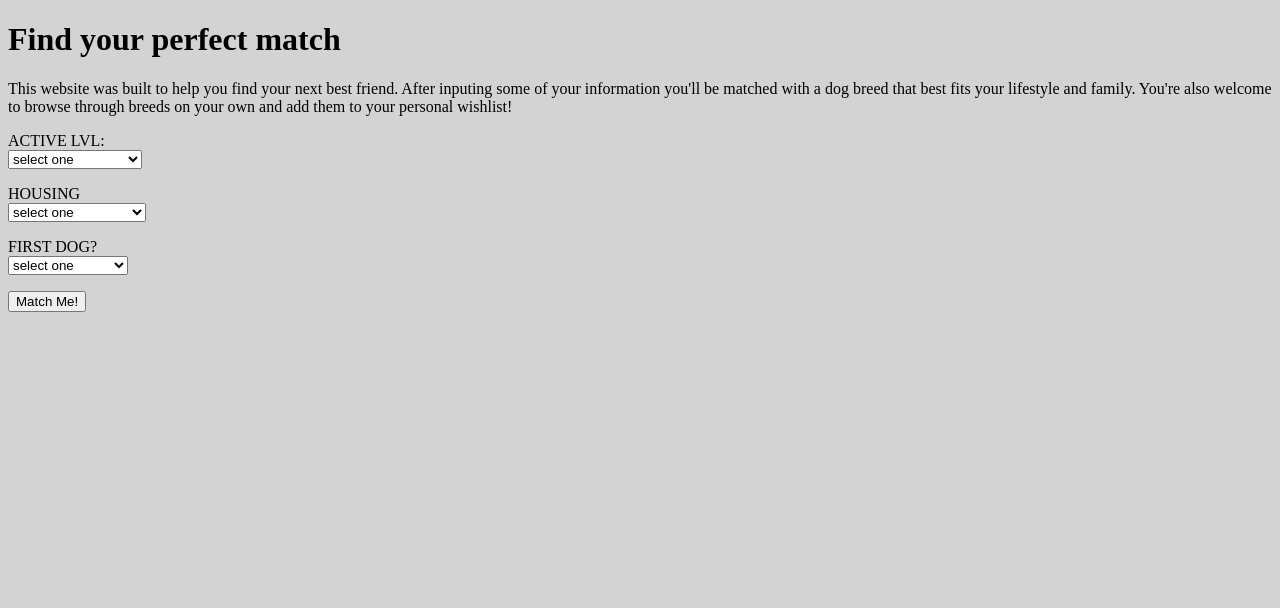
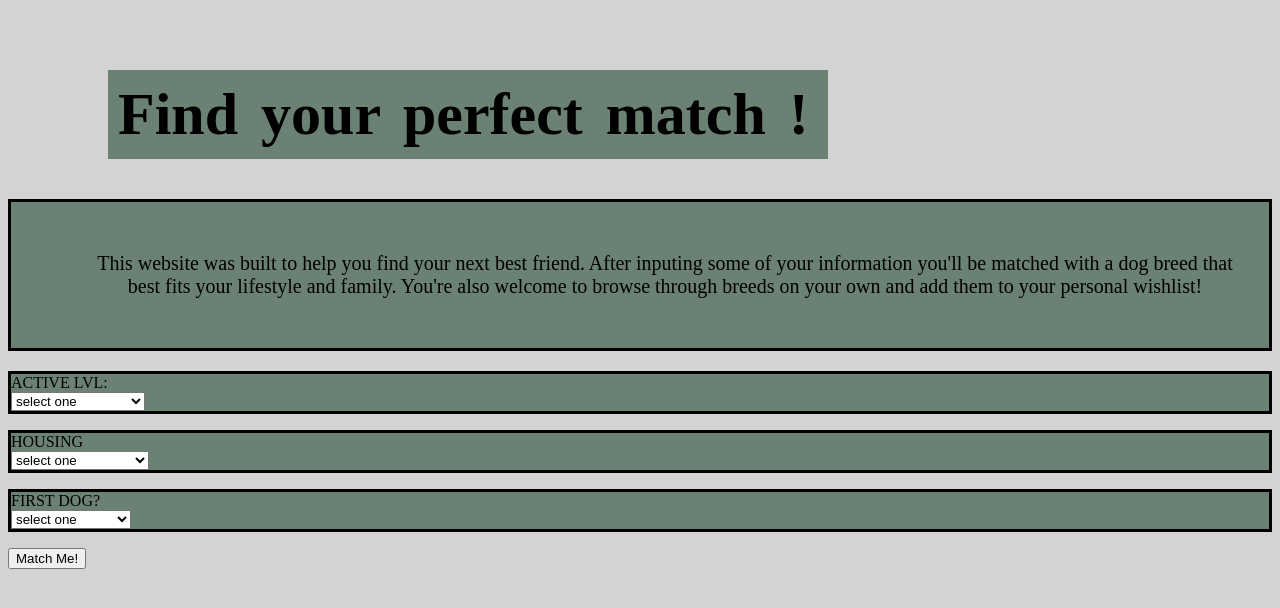
Before and after one commit to cmargueriteg/Beauty_Products_P1, a plain HTML site: page index.html in a window 1280 px wide. Drawn offline with Linux system fonts and the light colour scheme.

Commit message:
index.css

```diff
--- /dev/null
+++ b/index.css
@@ -0,0 +1,34 @@
+body {
+    background-color: lightgrey;
+
+}
+
+.introhead {
+  font-size: 60px;
+  top: 10px;
+  width: 700px;
+  margin-top: 70px;
+  margin-left: 100px;
+  background: rgb(106, 129, 116);
+  padding: 10px;
+  word-spacing: 8px;
+
+}
+
+.pagedesc {
+    border: 3px solid black;
+    background-color: rgb(106, 129, 116);
+    padding-top: 50px;
+    padding-right: 30px;
+    padding-bottom: 50px;
+    padding-left: 80px;
+    text-align: center;
+    font-size: 20px;
+
+}
+
+.dropdownbox{
+    border: 3px solid black;
+    background-color: rgb(106, 129, 116);
+
+}
--- a/index.html
+++ b/index.html
@@ -2,12 +2,14 @@
 <html>
 
 <head>
+  <link rel="stylesheet" href="index.css">
+
 <title>Dog Matcher ! </title>
 </head>
 
-<body style = "background-color: lightgrey;">
+<body>
 
-<h1 class="introhead">Find your perfect match </h1>
+<h1 class="introhead">Find your perfect match ! </h1>
 
 <p class="pagedesc">This website was built to help you find your next best friend. After inputing some of your information you'll be matched with a dog breed that best fits your lifestyle and family. You're also welcome to browse through breeds on your own and add them to your personal wishlist! </p>
 
```
Also changed, not shown: 1 other file.
